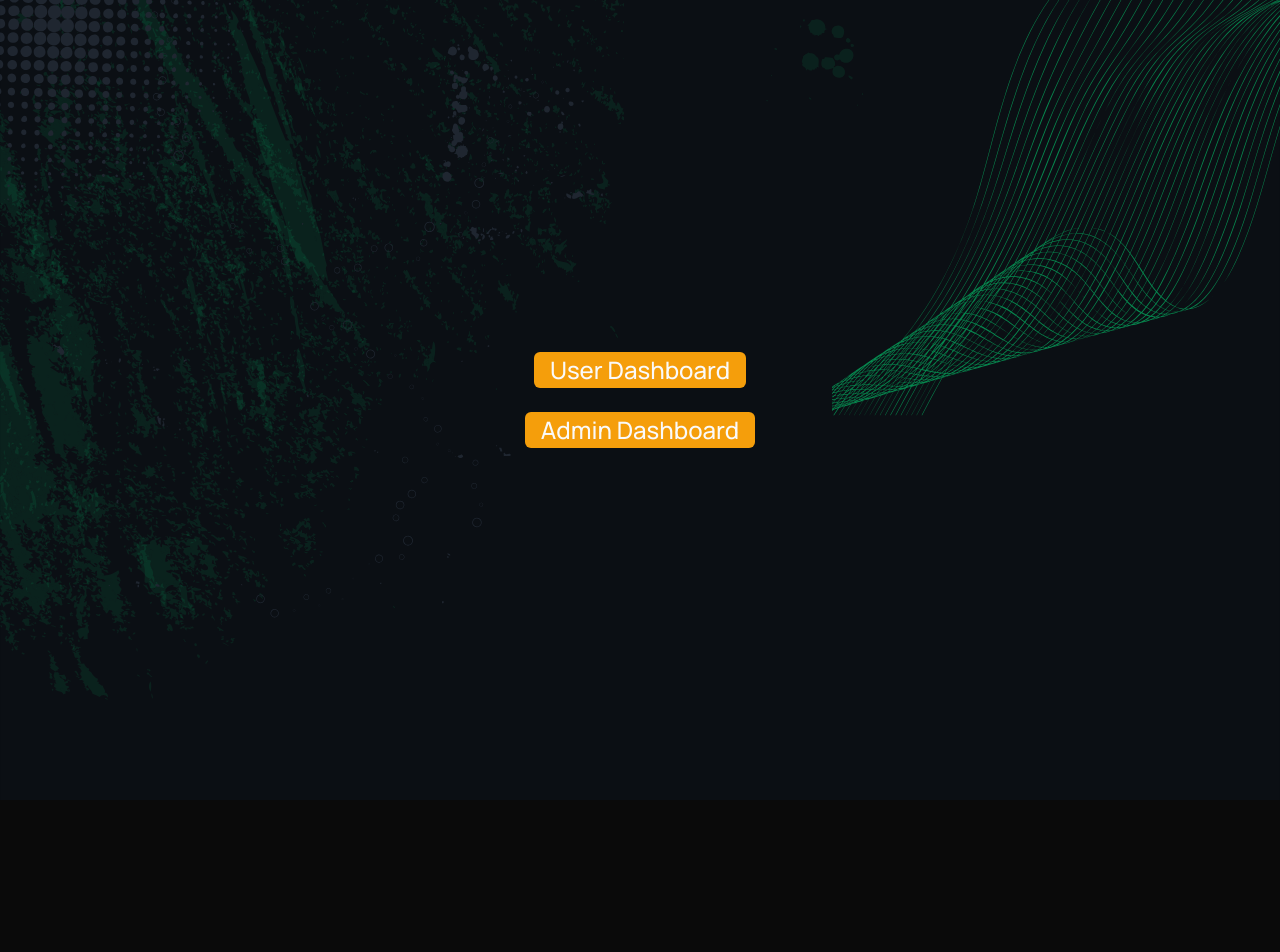
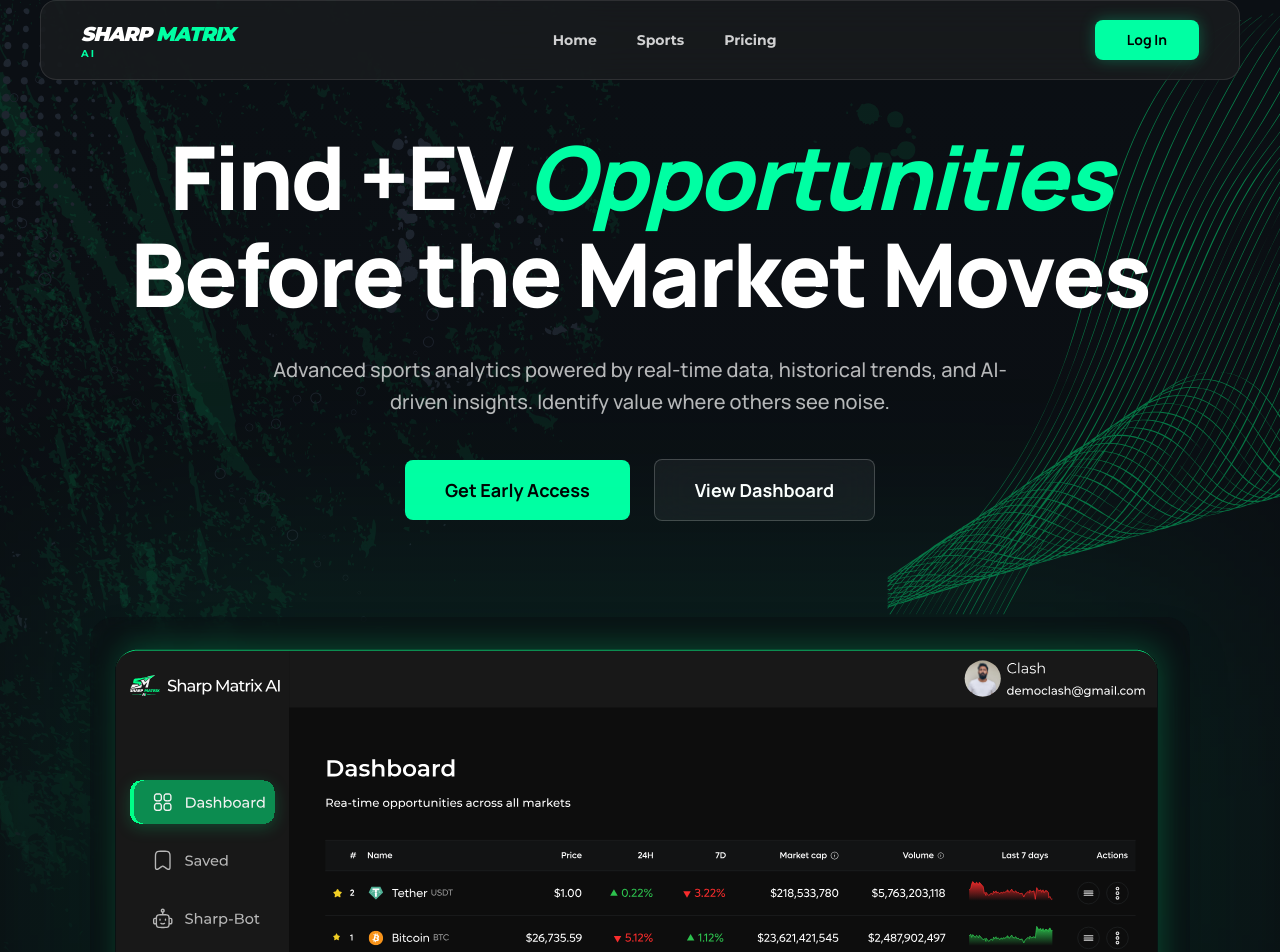
Before and after one commit to Alok4D/clash-gambling, a Next.js app: page / in a window 1280 px wide. Shown: the top 952 px of the page. Before the commit the page ends 800 px from the top, so only its background shows below. Built offline with nearby package versions, Linux system fonts and the light colour scheme.

Commit message:
feat: scaffold initial landing page components and assets

```diff
--- a/app/(home)/_components/Intro.tsx
+++ b/app/(home)/_components/Intro.tsx
@@ -1,92 +1,49 @@
-import Container from "@/components/Container";
-import blobImage from "@/images/homepage/blob.png";
-import waveBottom from "@/images/homepage/wave-bottom.png";
-import wave from "@/images/homepage/wave.png";
-import tower from "@/images/homepage/tower.png";
 import Image from "next/image";
-import { Button } from "@/components/ui/button";
-import { LucideLetterText, LucideRabbit, LucideUsers } from "lucide-react";
 
 export default function Intro() {
   return (
-    <div className="min-h-screen relative bg-background overflow-hidden">
-      <Image
-        className="absolute left-0 top-0 pointer-events-none"
-        src={blobImage}
-        alt="blob"
-      />
-      <Image
-        className="absolute right-0 top-0 pointer-events-none"
-        src={waveBottom}
-        alt="wave"
-      />
-      <Image
-        className="absolute right-0 bottom-0 translate-y-1/3 pointer-events-none"
-        src={wave}
-        alt="wave"
-      />
-      <Image
-        className="absolute right-0 bottom-0 h-full object-contain pointer-events-none hidden lg:block max-w-lg"
-        src={tower}
-        alt="wave"
-      />
-      <div className="relative py-10 lg:py-44">
-        <Container>
-          <div className="max-w-3xl space-y-6">
-            <h1 className="font-bold text-white text-3xl lg:text-5xl xl:text-[66px] leading-tight">
-              Identify vacant homes rebuild neighborhoods create jobs
-            </h1>
-            <div className="max-w-lg text-gray-[#C0C0BF]">
-              <p>
-                One national platform that connects municipalities, contractors,
-                inspectors, buyers, sellers, and lenders to efficiently
-                rehabilitate vacant properties.
-              </p>
-            </div>
-            <div className="text-[#6666666a] space-x-4">
-              <Button size="lg">Get Early Access</Button>
-              <Button size="lg" variant="secondary">
-                View Demo
-              </Button>
-            </div>
-            <div className="p-1 bg-[#2f2f2e] md:space-x-4 flex flex-wrap rounded">
-              <input
-                type="text"
-                className="bg-[#424241] flex-1 h-14 text-white p-4 placeholder-white"
-                placeholder="Enter your email"
-              />
-              <select
-                className="bg-[#424241] flex-1 h-14 text-white p-4 placeholder-white"
-                defaultValue="Select your role"
-              >
-                <option disabled>Select your role</option>
-                <option value="buyer">Buyer</option>
-                <option value="seller">Seller</option>
-                <option value="contractor">Contractor</option>
-                <option value="inspector">Inspector</option>
-              </select>
-              <Button className="w-full md:w-auto" size="lg">
-                Subscribe
-              </Button>
-            </div>
+    <section className="relative flex flex-col items-center justify-center pt-32 pb-20 overflow-hidden">
+      <div className="container mx-auto px-4 text-center z-10">
+        {/* Hero Title */}
+        <h1 className="font-montserrat mx-auto mb-8 max-w-5xl text-5xl font-[900] tracking-tight text-white md:text-7xl lg:text-[5.5rem] leading-[1.1]">
+          Find +EV <span className="italic text-[#00FFA3]">Opportunities</span> <br />
+          Before the Market Moves
+        </h1>
 
-            <div className="flex flex-wrap justify-start gap-4">
-              <div className="rounded bg-[#353534] p-6 min-w-54 max-w-54 flex flex-col items-center gap-2 text-sm">
-                <LucideRabbit className="fill-primary" />
-                <span>AI Tutor</span>
-              </div>
-              <div className="rounded bg-[#353534] p-6 min-w-54 max-w-54 flex flex-col items-center gap-2 text-sm">
-                <LucideLetterText className="fill-primary" />
-                <span>Teacher Dashboard</span>
-              </div>
-              <div className="rounded bg-[#353534] p-6 min-w-54 max-w-54 flex flex-col items-center gap-2 text-sm">
-                <LucideUsers className="fill-primary" />
-                <span>Success Rate</span>
-              </div>
-            </div>
+        {/* Hero Description */}
+        <p className="mx-auto mb-10 max-w-3xl text-lg text-white/70 md:text-xl font-medium leading-relaxed">
+          Advanced sports analytics powered by real-time data, historical trends, and AI-driven insights.
+          Identify value where others see noise.
+        </p>
+
+        {/* CTA Buttons */}
+        <div className="flex flex-col items-center justify-center gap-6 sm:flex-row mb-24">
+          <button className="group flex items-center justify-center rounded-lg bg-[#00FFA3] px-10 py-4 text-lg font-bold text-black transition-all hover:bg-[#00e692] hover:shadow-[0_0_25px_rgba(0,255,163,0.5)] active:scale-95 min-w-[220px]">
+            Get Early Access
+          </button>
+
+          <button className="flex items-center justify-center rounded-lg border border-white/20 bg-white/5 px-10 py-4 text-lg font-bold text-white backdrop-blur-xl transition-all hover:bg-white/10 active:scale-95 min-w-[220px]">
+            View Dashboard
+          </button>
+        </div>
+
+        {/* Dashboard Preview Image */}
+        <div className="relative mx-auto max-w-[1100px] group">
+          {/* Enhanced Outer Glow */}
+          <div className="absolute -inset-10 bg-[#00FFA3]/15 blur-[120px] opacity-60 group-hover:opacity-80 transition-opacity" />
+
+          <div className="relative overflow-hidden rounded-3xl  border-white/10 bg-[#0A0C10]/40 shadow-2xl backdrop-blur-sm">
+             <Image
+              src="/banner-dashboard-image.svg"
+              alt="Sharp Matrix AI Dashboard"
+              width={1200}
+              height={800}
+              className="w-full h-auto"
+              priority
+            />
           </div>
-        </Container>
+        </div>
       </div>
-    </div>
+    </section>
   );
 }
--- /dev/null
+++ b/app/(home)/_components/Navbar.tsx
@@ -0,0 +1,91 @@
+"use client";
+
+import { useState } from "react";
+import Link from "next/link";
+import { Menu, X } from "lucide-react";
+
+const Navbar = () => {
+  const [isOpen, setIsOpen] = useState(false);
+
+  const navLinks = [
+    { name: "Home", href: "/" },
+    { name: "Sports", href: "/sports" },
+    { name: "Pricing", href: "/pricing" },
+  ];
+
+  return (
+    <nav className="fixed left-0 right-0 z-50 px-4 md:px-0">
+      <div className="mx-auto max-w-[1200px]">
+        {/* Main Navbar Container */}
+        <div className="relative flex h-20 items-center justify-between rounded-2xl border border-white/10 bg-[#1A1C1E]/80 px-6 backdrop-blur-xl lg:px-10">
+
+          {/* Logo Section */}
+          <div className="flex shrink-0 items-center">
+            <Link href="/" className="flex items-center gap-2">
+              <div className="flex flex-col leading-tight font-montserrat">
+                <span className="text-xl font-black italic tracking-tighter text-white">
+                  SHARP <span className="text-[#00FFA3]">MATRIX</span>
+                </span>
+                <span className="text-[10px] font-bold tracking-[0.2em] text-[#00FFA3]">
+                  AI
+                </span>
+              </div>
+            </Link>
+          </div>
+
+          {/* Desktop Navigation */}
+          <div className="hidden items-center gap-10 md:flex font-montserrat">
+            {navLinks.map((link) => (
+              <Link
+                key={link.name}
+                href={link.href}
+                className="text-sm font-bold text-white/80 transition-colors hover:text-[#00FFA3]"
+              >
+                {link.name}
+              </Link>
+            ))}
+          </div>
+
+          {/* Log In Button (Desktop) */}
+          <div className="hidden md:block">
+            <button className="rounded-lg bg-[#00FFA3] px-8 py-2.5 text-sm font-bold text-black transition-all hover:bg-[#00e692] active:scale-95 shadow-[0_0_15px_rgba(0,255,163,0.3)]">
+              Log In
+            </button>
+          </div>
+
+          {/* Mobile Menu Toggle */}
+          <div className="flex md:hidden">
+            <button
+              onClick={() => setIsOpen(!isOpen)}
+              className="text-white focus:outline-none"
+            >
+              {isOpen ? <X size={28} /> : <Menu size={28} />}
+            </button>
+          </div>
+        </div>
+
+        {/* Mobile Menu Dropdown */}
+        {isOpen && (
+          <div className="mt-2 flex flex-col gap-4 rounded-2xl border border-white/10 bg-[#1A1C1E] p-6 shadow-2xl md:hidden">
+            {navLinks.map((link) => (
+              <Link
+                key={link.name}
+                href={link.href}
+                onClick={() => setIsOpen(false)}
+                className="text-lg font-medium text-white hover:text-[#00FFA3]"
+              >
+                {link.name}
+              </Link>
+            ))}
+            <hr className="border-white/10" />
+            <button className="w-full rounded-xl bg-[#00FFA3] py-4 text-lg font-bold text-black">
+              Log In
+            </button>
+          </div>
+        )}
+      </div>
+    </nav>
+  );
+};
+
+export default Navbar;
--- a/app/(home)/page.tsx
+++ b/app/(home)/page.tsx
@@ -1,42 +1,37 @@
-
 import Footer from "./_components/footer/Footer";
 import Intro from "./_components/Intro";
-import Navbar from "./_components/navbar/Navbar";
-
 import Communities from "./_components/Communities";
 import FeaturedProjects from "./_components/Featured";
 import LatestNews from "./_components/News";
 import NewsLetter from "./_components/NewsLetter";
 import QualityServices from "./_components/QualityServices ";
 import ClientTestimonials from "./_components/Testimonial";
-import Link from "next/link";
-import { Button } from "@/components/ui/button";
+import Navbar from "./_components/Navbar";
+
 
 
 export default function page() {
   return (
-    <>
+    <main className="relative min-h-screen w-full overflow-x-hidden bg-[#0A0C10]">
+      {/* Hero Section with Background */}
+      <div className="relative w-full bg-[url('/landing-page.svg')] bg-cover bg-center bg-no-repeat">
+        <div className="absolute inset-0 bg-gradient-to-b from-transparent via-[#0A0C10]/20 to-[#0A0C10]" />
+        <div className="relative z-10">
+          <Navbar />
+          <Intro />
+        </div>
+      </div>
 
-      <div style={{backgroundImage: "url('/Landing page.svg')"}} className="w-full h-screen bg-background bg-cover bg-center bg-no-repeat flex flex-col gap-6 justify-center items-center">
-       <Link href="/user-dashboard">
-       <Button
-
-          className="text-2xl font-medium text-foreground">User Dashboard</Button>
-       </Link>
-        <Link href="/dashboard">
-          <Button className="text-2xl font-medium text-foreground">Admin Dashboard</Button>
-        </Link>
+      {/* Other Sections */}
+      <div className="relative z-10 flex flex-col gap-10 bg-[#0A0C10]">
+        <FeaturedProjects />
+        <Communities />
+        <QualityServices />
+        <LatestNews />
+        <ClientTestimonials />
+        <NewsLetter />
+        <Footer />
       </div>
-      {/* <Navbar />
-      <Intro />
-
-      <Communities />
-      <FeaturedProjects />
-      <QualityServices />
-      <ClientTestimonials />
-      <LatestNews />
-      <NewsLetter />
-      <Footer/> */}
-    </>
+    </main>
   );
 }
--- a/components/Container.tsx
+++ b/components/Container.tsx
@@ -1,3 +1,3 @@
 export default function Container({ children }: React.PropsWithChildren) {
-  return <div className="mx-auto max-w-350 px-6">{children}</div>;
+  return <div className="mx-auto max-w-[1200px] px-6">{children}</div>;
 }
```
Also changed, not shown: app/(home)/_components/navbar/Navbar.tsx (deleted, +0 -132 lines), public/banner-dashboard-image.svg (added), public/landing-page.svg (renamed from public/Landing page.svg).
